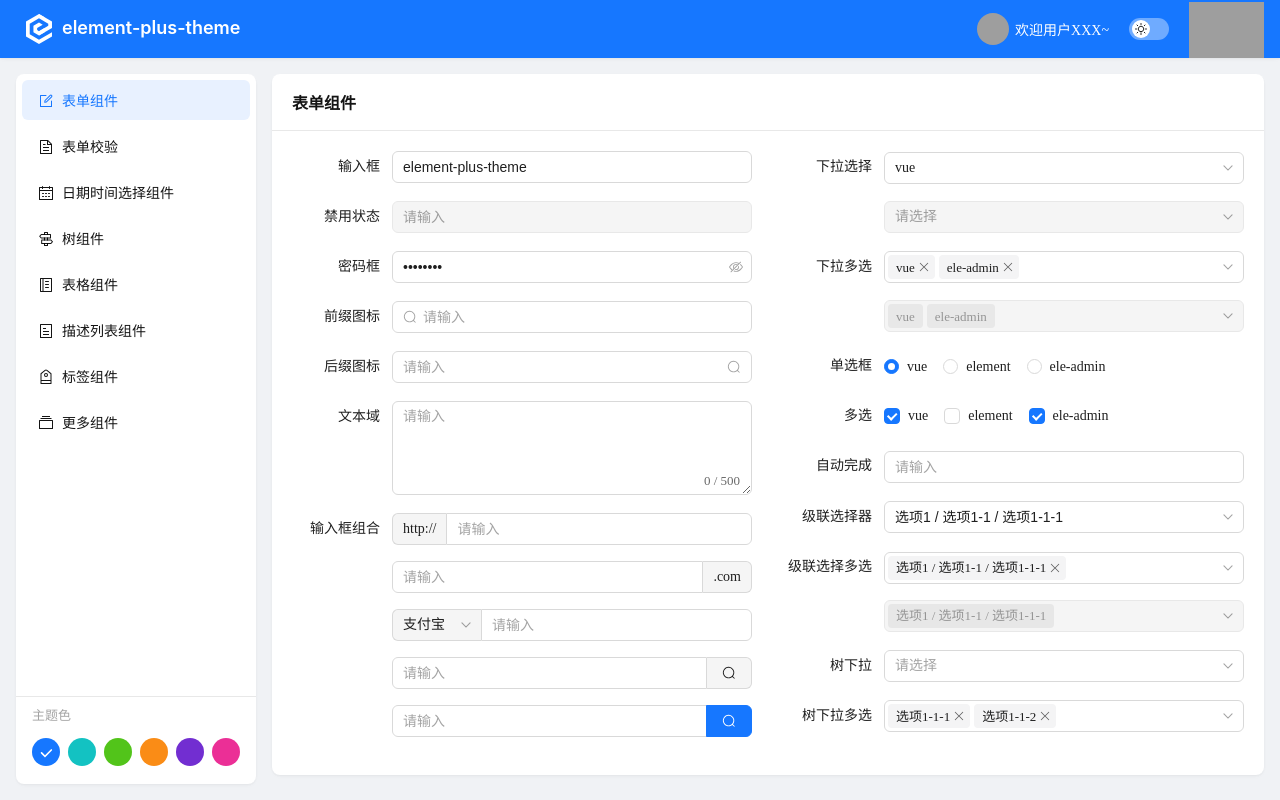
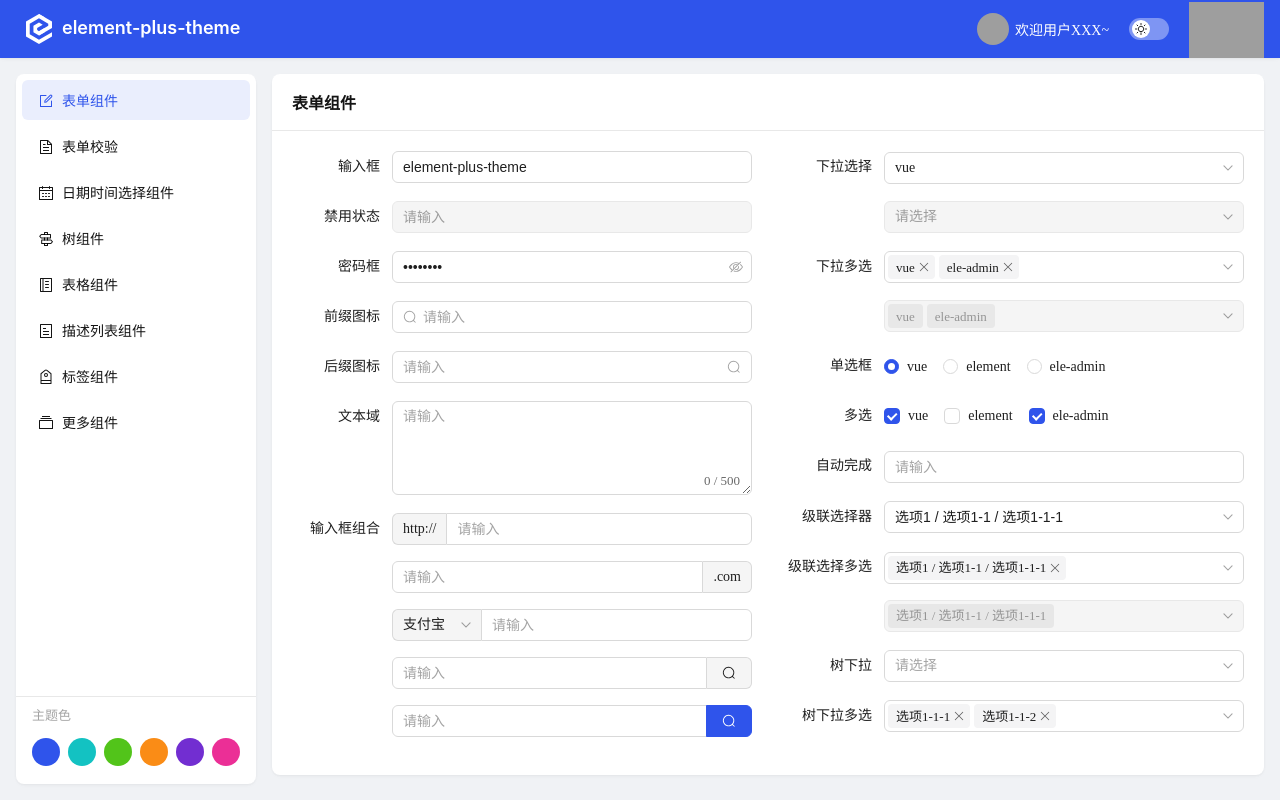
Before and after one commit to ele-admin/element-plus-theme, a Vue app: page /home in a window 1280 px wide. Built offline with nearby package versions, Linux system fonts and the light colour scheme; grey boxes are pictures that could not be loaded.

Commit message:
默认主题色修改

```diff
--- a/src/layout/index.vue
+++ b/src/layout/index.vue
@@ -206,7 +206,7 @@
   const themeColor = ref('#1677ff');
 
   const themeColors = ref([
-    { color: '#1677ff' },
+    { color: '#2f54eb' },
     {
       color: '#13C2C2',
       colors: [
@@ -362,15 +362,20 @@
     }
   };
 
+  const getCacheThemeColor = (color) => {
+    const themeItem = themeColors.value.find((item) => item.color === color);
+    return themeItem?.color || themeColors.value[0]?.color;
+  };
+
   try {
     const cacheTheme = JSON.parse(localStorage.getItem(themeCacheKey) || '{}');
     if (cacheTheme.dark) {
       if (cacheTheme.color) {
-        themeColor.value = cacheTheme.color;
+        themeColor.value = getCacheThemeColor(cacheTheme.color);
       }
       changeDarkTheme(true);
     } else if (cacheTheme.color) {
-      themeColor.value = cacheTheme.color;
+      themeColor.value = getCacheThemeColor(cacheTheme.color);
       const themeItem = themeColors.value.find(
         (item) => item.color === themeColor.value
       );
--- a/src/styles/variables.scss
+++ b/src/styles/variables.scss
@@ -1,7 +1,7 @@
 @forward 'element-plus/theme-chalk/src/common/var.scss' with (
   $colors: (
     'primary': (
-      'base': #1677ff
+      'base': #2f54eb
     ),
     'success': (
       'base': #52c41a
```
